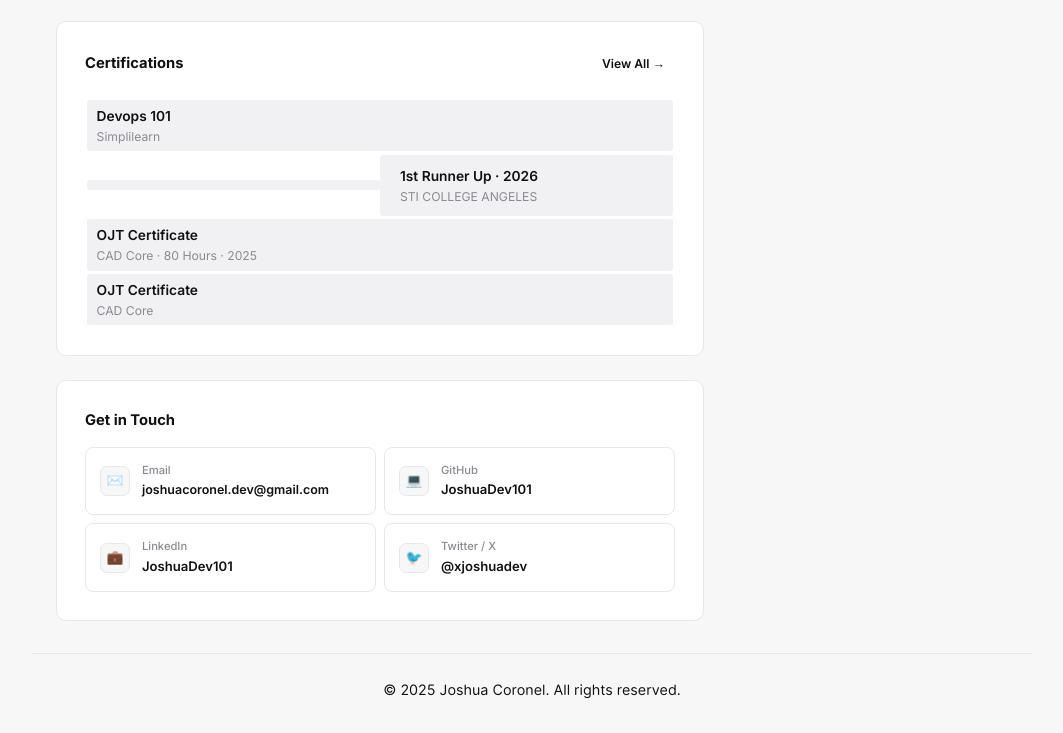
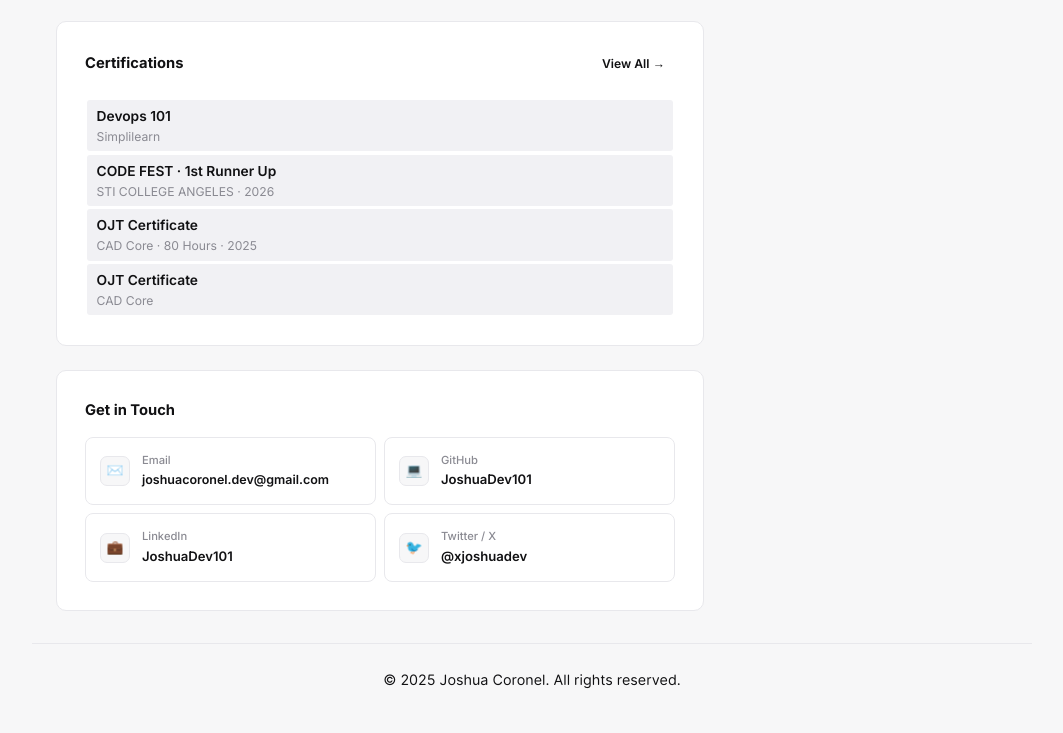
Before and after one commit to JoshuaDev101/Portfolio, a React app: page index.html in a window 1280 px wide. Shown: the part 1597-2330 px from the top of the page, without its empty margins (108-1171 px from the left). Built offline with nearby package versions, Linux system fonts and the light colour scheme; a web font is replaced by a local one.

Commit message:
updated portfolio

```diff
--- a/index.html
+++ b/index.html
@@ -206,6 +206,7 @@
             <a href="certifications.html" class="view-all-btn">View All →</a>
           </div>
           <div class="cert-list">
+
             <div class="cert-item">
               <a class="cert-button" href="https://simpli-web.app.link/e/T5CMXqSle1b" target="_blank"
                 rel="noopener noreferrer">
@@ -213,15 +214,15 @@
                 <div class="cert-issuer">Simplilearn</div>
               </a>
             </div>
+
             <div class="cert-item">
-                <a class="cert-button" href="https://drive.google.com/file/d/1g585XsCBsnC1AieSpHfctBI3q8pUowhW/view" target="_blank"
+              <a class="cert-button" href="https://drive.google.com/file/d/1g585XsCBsnC1AieSpHfctBI3q8pUowhW/view" target="_blank"
                 rel="noopener noreferrer">
-              <div class="cert-button">
-                <div class="cert-name">1st Runner Up · 2026</div>
-                <div class="cert-issuer">STI COLLEGE ANGELES</div>
-                 </a>
-              </div>
+                <div class="cert-name">CODE FEST · 1st Runner Up</div>
+                <div class="cert-issuer">STI COLLEGE ANGELES · 2026</div>
+              </a>
             </div>
+
 
             <div class="cert-item">
               <div class="cert-button">
```
